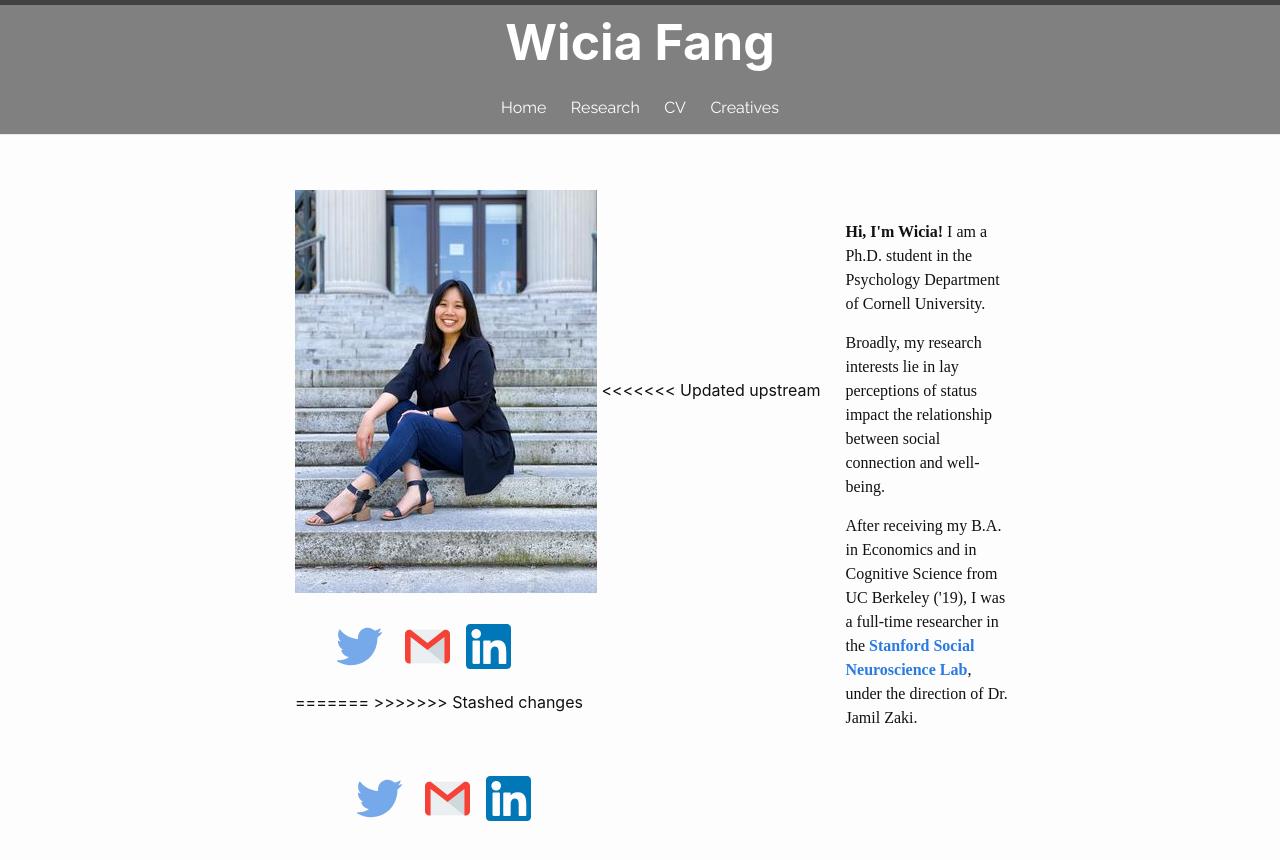
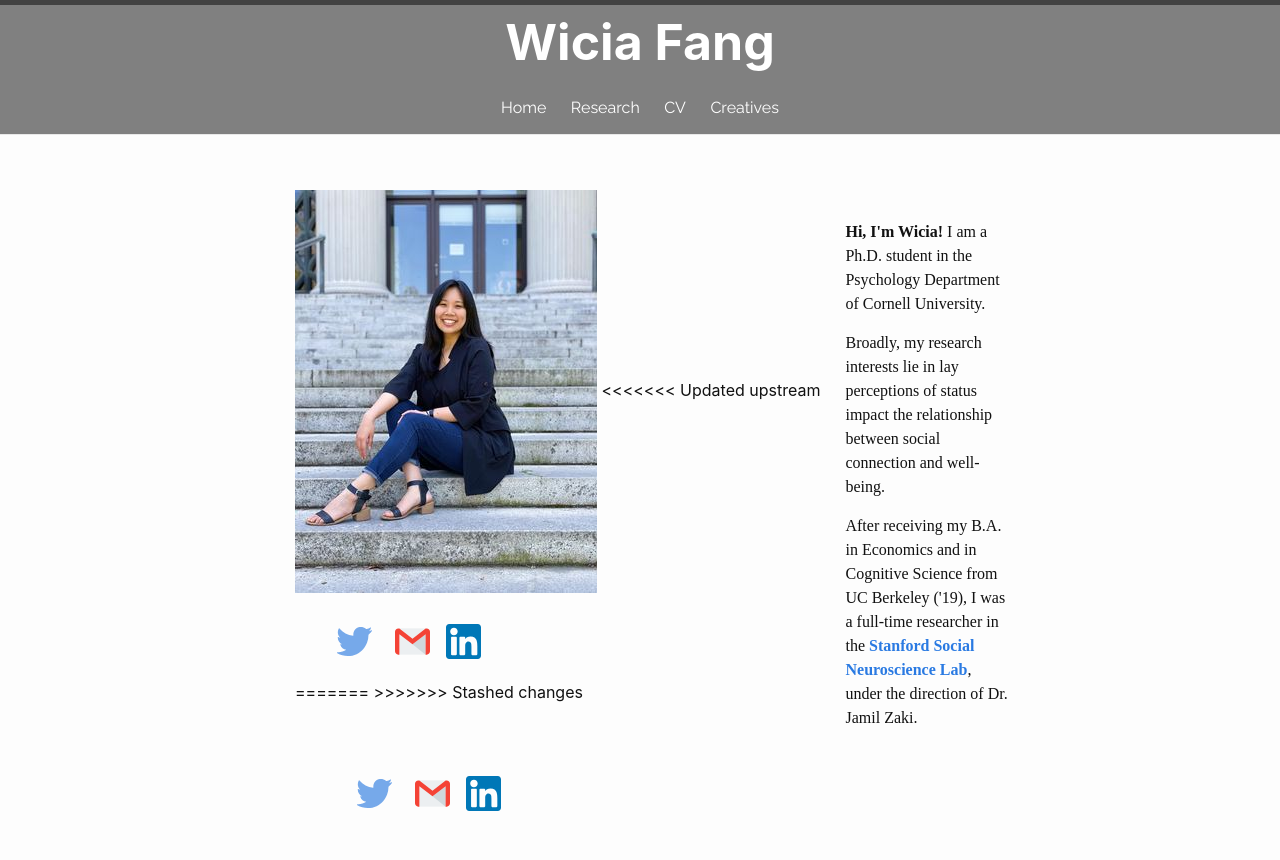
Before and after one commit to wiciaf/wiciaf.github.io, a Jekyll site: the page built from index.markdown, in a window 1280 px wide. Shown: the top 860 px of the page. Built offline with Jekyll 4.4.1, drawn with Linux system fonts in a browser that asks for light colours.

Commit message:
Update main.scss

```diff
--- a/assets/main.scss
+++ b/assets/main.scss
@@ -86,7 +86,7 @@ h1, h2, h3, h4, p {
 }
 
 .home-right p {
-  //text-align: left;
+  text-align: left;
 }
 
 .contact-buttons {
@@ -94,7 +94,7 @@ h1, h2, h3, h4, p {
 }
 
 .contact-item {
-  height: 45px;
+  height: 35px;
   padding: 6px;
 }
 
```
